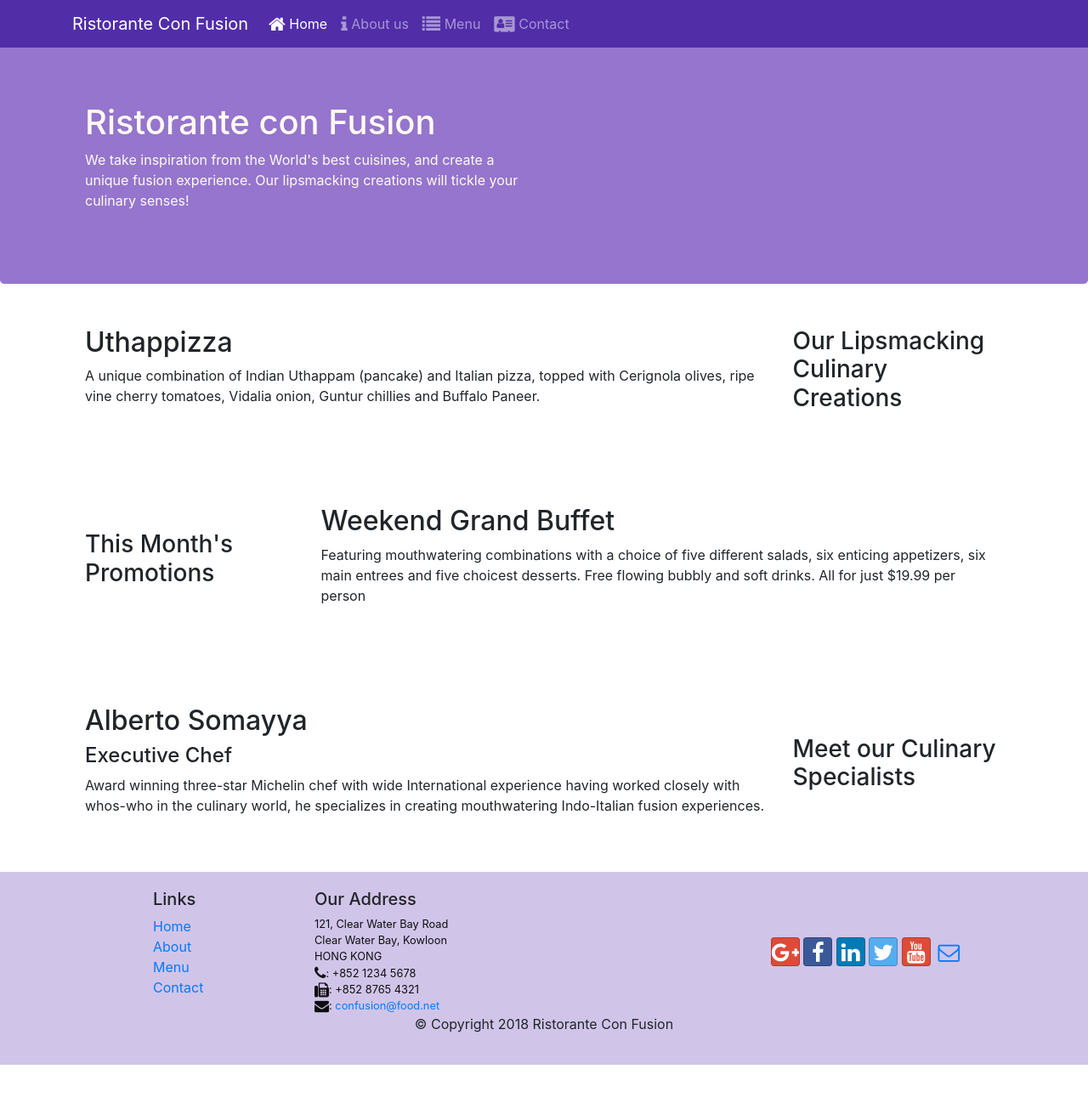
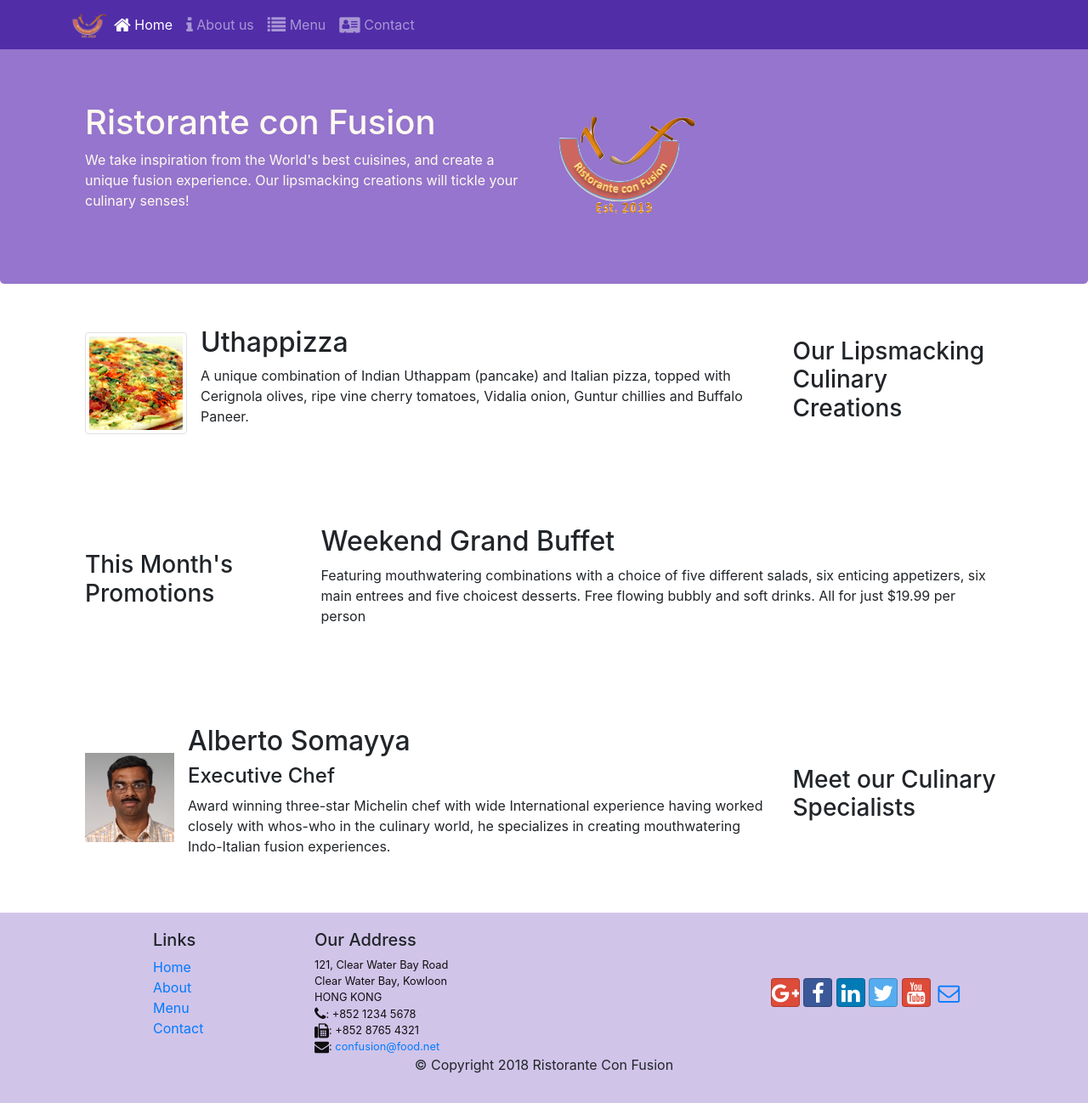
Before and after one commit to pranayreddy8690/con-Fusion, a website: page index.html in a window 1280 px wide. Shown: the whole page at 85% size. Before the commit the page ends 1253 px from the top, so only its background shows below. Drawn offline with nearby package versions, Linux system fonts and the light colour scheme.

Commit message:
Images and media

```diff
--- a/index.html
+++ b/index.html
@@ -21,7 +21,7 @@
         <button class="navbar-toggler" type="button" data-toggle="collapse" data-target="#Navbar">
             <span class="navbar-toggler-icon"></span>
         </button>
-        <a class="navbar-brand" href="#">Ristorante Con Fusion</a>
+        <a class="navbar-brand mr-auto" href="#"><img src="img/logo.png" height="30" width="41" alt="logo"></a>
         <div class="collapse navbar-collapse" id="Navbar">
             <ul class="navbar-nav mr-auto">
                 <li class="nav-item active"><a class="nav-link" href="#"><span class="fa fa-home fa-lg"></span> Home</a></li>
@@ -38,9 +38,10 @@
                 <div class="col-12 col-sm-6">
                     <h1>Ristorante con Fusion</h1>
                     <p>We take inspiration from the World's best cuisines, and create a unique fusion experience. Our lipsmacking creations will tickle your culinary senses!</p>
-                <!-- </div>
-                <div class="col-12 col-sm">
-                </div> -->
+                </div>
+                <div class="col-12 col-sm align-self-center">
+                    <img src="img/logo.png" alt="logo" class="img-fluid">
+                </div>
             </div>
         </div>
     </header>
@@ -51,8 +52,17 @@
                 <h3>Our Lipsmacking Culinary Creations</h3>
             </div>
             <div class="col col-sm col-md">
-                <h2>Uthappizza</h2>
-                <p class="d-none d-sm-block">A unique combination of Indian Uthappam (pancake) and Italian pizza, topped with Cerignola olives, ripe vine cherry tomatoes, Vidalia onion, Guntur chillies and Buffalo Paneer.</p>
+                <div class="media">
+                    <img class="d-flex mr-3 img-thumbnail align-self-center"
+                     src="img/uthappizza.png" alt="Uthappizza">
+                    <div class="media-body">
+                        <h2 class="mt-0">Uthappizza</h2>
+                        <p class="d-none d-sm-block">A unique combination of Indian Uthappam (pancake) and
+                            Italian pizza, topped with Cerignola olives, ripe vine
+                            cherry tomatoes, Vidalia onion, Guntur chillies and
+                            Buffalo Paneer.</p>
+                    </div>
+                </div>
             </div>
         </div>
 
@@ -72,9 +82,18 @@
                 <h3>Meet our Culinary Specialists</h3>
             </div>
             <div class="col col-sm col-md">
-                <h2>Alberto Somayya</h2>
-                <h4>Executive Chef</h4>
-                <p class="d-none d-sm-block">Award winning three-star Michelin chef with wide International experience having worked closely with whos-who in the culinary world, he specializes in creating mouthwatering Indo-Italian fusion experiences. </p>
+                <div class="media">
+                    <img class="d-flex mr-3 img-thumnail align-self-center"
+                     src="img/alberto.png" alt="Alberto Somayya">
+                <div class="media-body">
+                    <h2 class="mt-0">Alberto Somayya</h2>
+                    <h4>Executive Chef</h4>
+                    <p class="d-none d-sm-block">Award winning three-star Michelin chef
+                        with wide International experience having worked closely with
+                        whos-who in the culinary world, he specializes in creating
+                        mouthwatering Indo-Italian fusion experiences. </p>
+                </div>
+                </div>
             </div>
         </div>
     </div>
```
Also changed, not shown: aboutus.html (+4 -3 lines), contactus.html (+3 -2 lines), img/alberto.png (added), img/buffet.png (added), img/logo.png (added), img/uthappizza.png (added), 1 other file.
